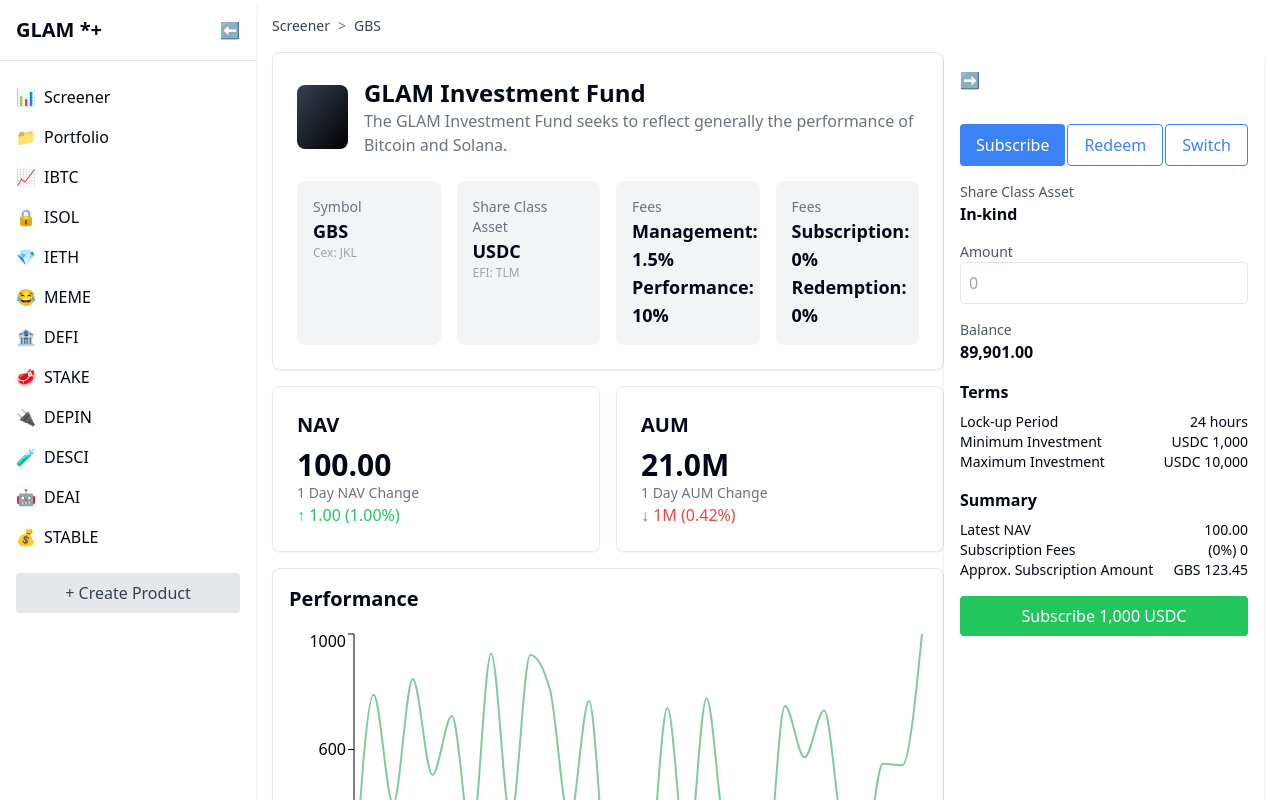
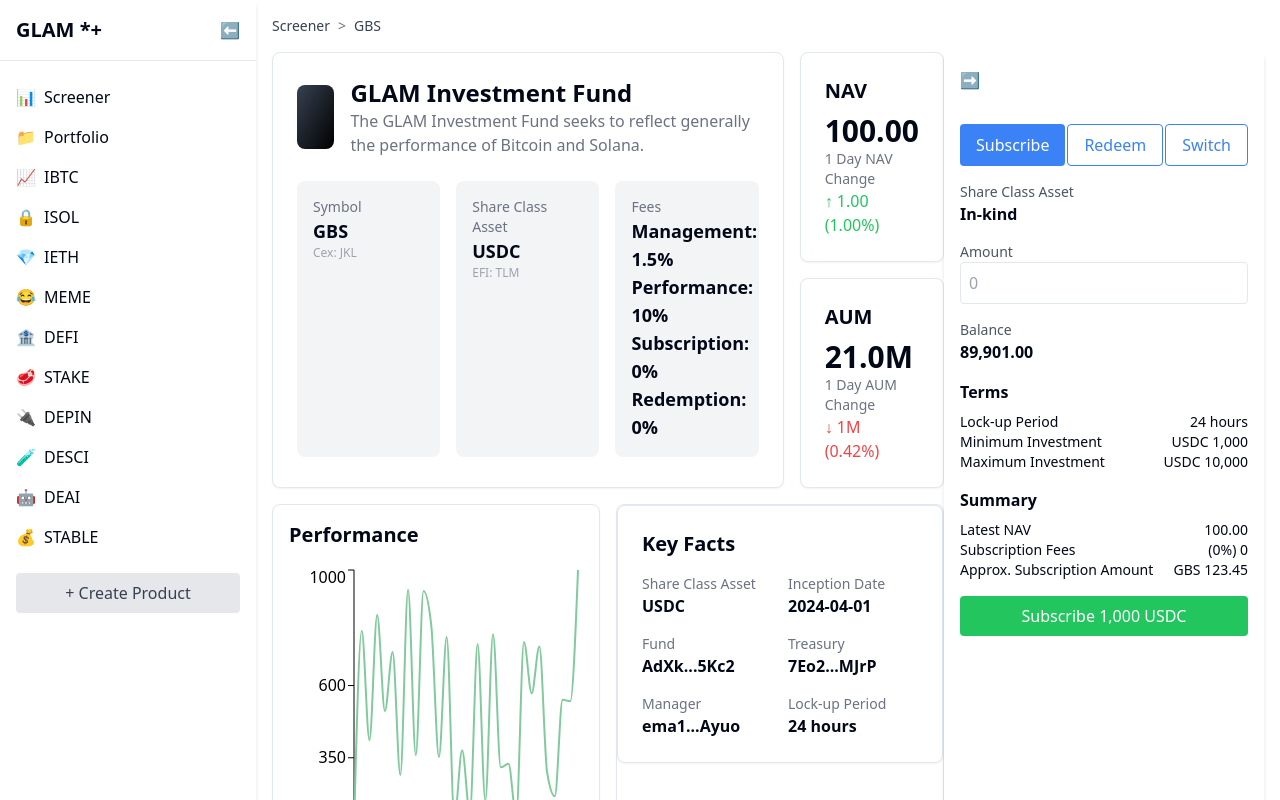
Before and after one commit to dhiazfathra/frontend-starter, a Next.js app: page /en in a window 1280 px wide. Shown: the top 800 px of the page. Built offline with nearby package versions, Linux system fonts and the light colour scheme.

Commit message:
refactor: adjust row column in main page

```diff
--- a/src/templates/FundDetails.tsx
+++ b/src/templates/FundDetails.tsx
@@ -44,12 +44,14 @@ export function FundDetails() {
 
   // @ts-expect-error Uncomment the following function and the Switch component when implementing dark mode
   const toggleDarkMode = () => {
-    setIsDarkMode((prevMode) => !prevMode); // Update state directly in the toggle function
+    setIsDarkMode((prevMode) => !prevMode);
   };
 
   return (
     <div className={`space-y-4 ${isDarkMode ? 'dark' : ''}`}>
-      <Card className="p-6">
+      <div className="flex flex-col space-y-4">
+        <div className="flex flex-col space-y-4 md:flex-row md:space-x-4 md:space-y-0">
+          <Card className="grow p-6">
             <div className="flex items-center space-x-4">
               <div className="size-16 rounded-lg bg-gradient-to-br from-gray-700 to-black" />
               <div>
@@ -60,7 +62,7 @@ export function FundDetails() {
                 </p>
               </div>
             </div>
-        <div className="mt-6 grid grid-cols-2 gap-4 sm:grid-cols-4">
+            <div className="mt-6 grid grid-cols-2 gap-4 sm:grid-cols-3">
               <FundInfoCard title="Symbol" value="GBS" subtitle="Cex: JKL" />
               <FundInfoCard
                 title="Share Class Asset"
@@ -73,13 +75,6 @@ export function FundDetails() {
                   <div>
                     <div>Management: 1.5%</div>
                     <div>Performance: 10%</div>
-              </div>
-            }
-          />
-          <FundInfoCard
-            title="Fees"
-            value={
-              <div>
                     <div>Subscription: 0%</div>
                     <div>Redemption: 0%</div>
                   </div>
@@ -87,7 +82,7 @@ export function FundDetails() {
               />
             </div>
           </Card>
-      <div className="grid grid-cols-1 gap-4 md:grid-cols-2">
+          <div className="flex flex-col space-y-4 md:w-1/3">
             <Card className="p-6">
               <h2 className="mb-2 text-xl font-semibold">NAV</h2>
               <div className="text-3xl font-bold">100.00</div>
@@ -101,6 +96,8 @@ export function FundDetails() {
               <div className="text-red-500">↓ 1M (0.42%)</div>
             </Card>
           </div>
+        </div>
+        <div className="grid grid-cols-1 gap-4 md:grid-cols-2">
           <Card>
             <div className="p-4">
               <div className="mb-4 flex items-center justify-between">
@@ -119,7 +116,11 @@ export function FundDetails() {
               <PerformanceChart isDarkMode={isDarkMode} />
             </div>
           </Card>
+          <Card>
             <KeyFacts />
+          </Card>
+        </div>
+      </div>
     </div>
   );
 }
```
Lines whose indentation alone changed are shown as unchanged.
